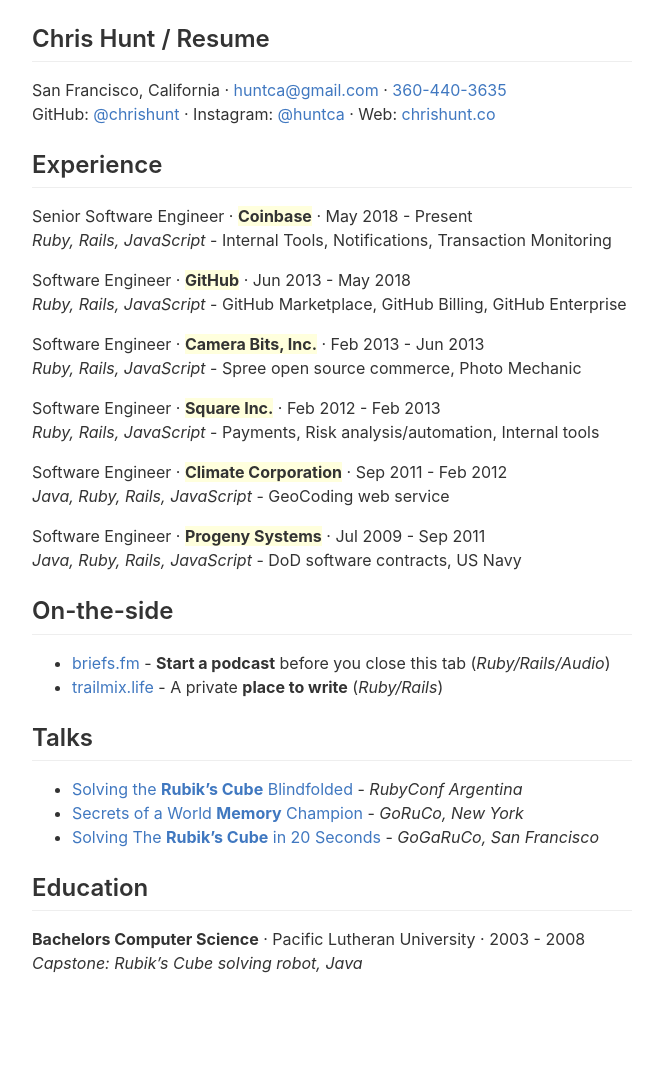
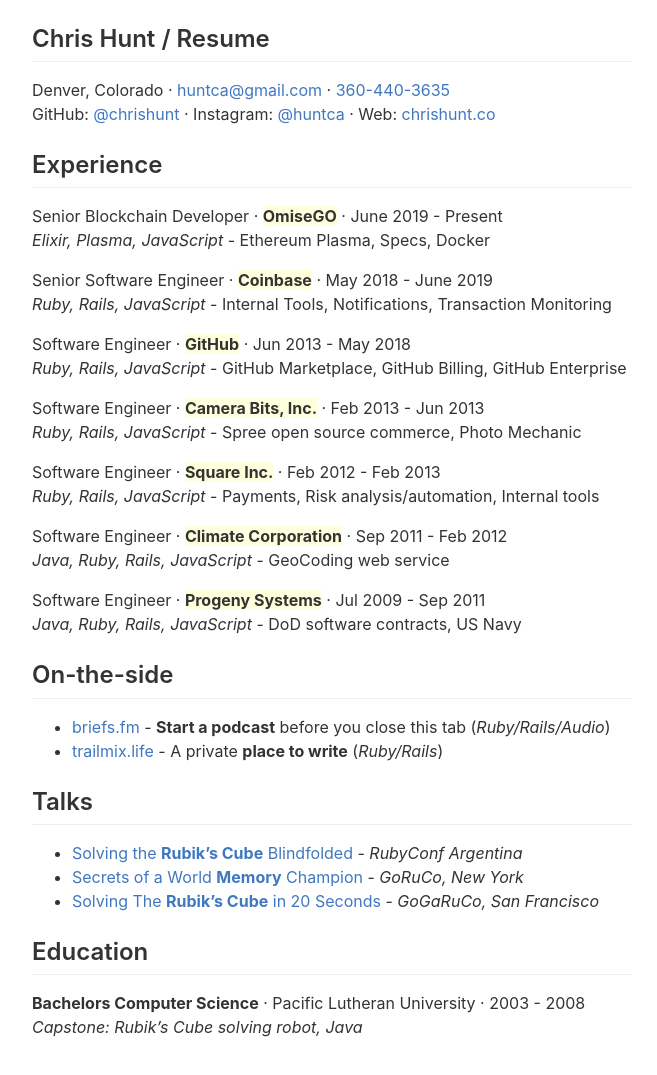
Before and after one commit to chrishunt/chrishunt.github.com, a Jekyll site: the page built from resume/index.md, in a window 1280 px wide. Shown: the whole page, without its empty margins (308-965 px from the left). Built offline with Jekyll 4.4.1, drawn with Linux system fonts in a browser that asks for light colours; before the commit the page ends 1011 px from its top, so only the background shows below that.

Commit message:
No longer working at Coinbase

```diff
--- a/resume/index.md
+++ b/resume/index.md
@@ -3,7 +3,7 @@
 title: "Resume"
 ---
 
-San Francisco, California &middot;
+Denver, Colorado &middot;
 [huntca@gmail.com](mailto:huntca@gmail.com) &middot;
 [360-440-3635](tel:360-440-3635)<br/>
 GitHub: [@chrishunt](https://github.com/chrishunt) &middot;
@@ -12,7 +12,10 @@
 
 ## Experience
 
-Senior Software Engineer &middot; <span class='highlight'>Coinbase</span> &middot; May 2018 - Present<br/>
+Senior Blockchain Developer &middot; <span class='highlight'>OmiseGO</span> &middot; June 2019 - Present<br/>
+*Elixir, Plasma, JavaScript* - Ethereum Plasma, Specs, Docker
+
+Senior Software Engineer &middot; <span class='highlight'>Coinbase</span> &middot; May 2018 - June 2019<br/>
 *Ruby, Rails, JavaScript* - Internal Tools, Notifications, Transaction Monitoring
 
 Software Engineer &middot; <span class='highlight'>GitHub</span> &middot; Jun 2013 - May 2018<br/>
```
